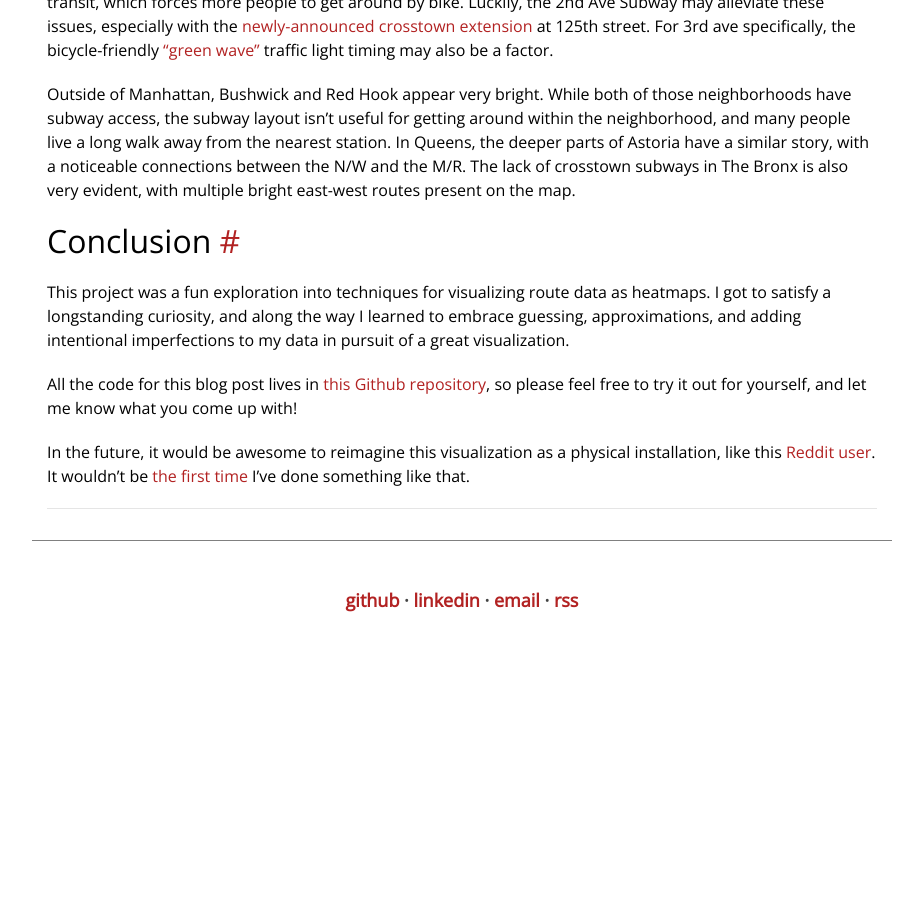
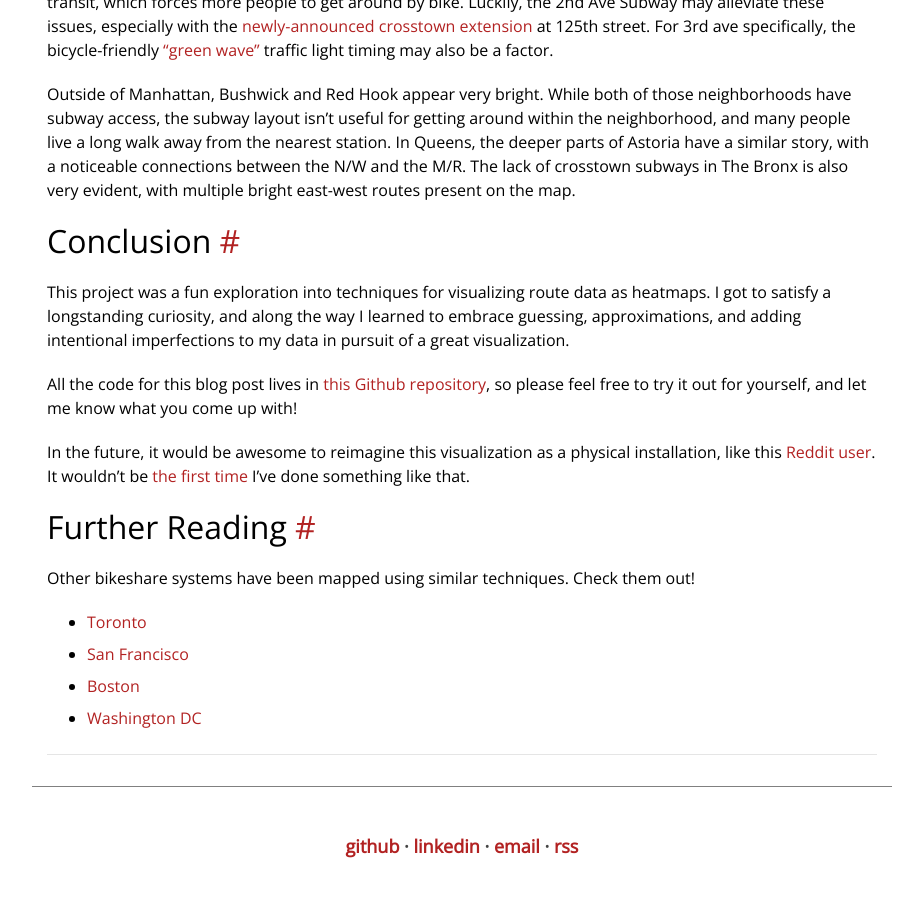
Before and after one commit to yangdanny97/yangdanny97.github.io, a Jekyll site: the page built from _posts/2026-01-17-citibike-strava-heatmap.md, in a window 1280 px wide and 900 px high, scrolled down 11140 px. Shown: the top 897 px of the window, without its empty margins (178-1101 px from the left). Built offline with Jekyll 4.4.1, drawn with Linux system fonts in a browser that asks for light colours; comment, search, counter and statistics services are not loaded; before the commit the page ends 11794 px from its top, so only the background shows below that; some of the changed text lies outside the part shown.

Commit message:
add further reading

```diff
--- a/_posts/2026-01-17-citibike-strava-heatmap.md
+++ b/_posts/2026-01-17-citibike-strava-heatmap.md
@@ -162,3 +162,11 @@ This project was a fun exploration into techniques for visualizing route data as
 All the code for this blog post lives in [this Github repository](https://github.com/yangdanny97/citibike-heatmap), so please feel free to try it out for yourself, and let me know what you come up with!
 
 In the future, it would be awesome to reimagine this visualization as a physical installation, like this [Reddit user](https://www.reddit.com/r/Strava/comments/177bpmm/a_3d_print_of_my_san_francisco_heatmap/). It wouldn't be [the first time](https://nightingaledvs.com/making-rat-revolution/) I've done something like that.
+
+# Further Reading
+
+Other bikeshare systems have been mapped using similar techniques. Check them out!
+- [Toronto](https://schoolofcities.github.io/bike-share-toronto/trips-062024)
+- [San Francisco](https://www.sfchronicle.com/sf/article/bay-wheels-bike-map-19972251.php)
+- [Boston](https://www.reddit.com/r/bikeboston/comments/1mv3tn5/map_of_estimated_bluebikes_traffic_volume/)
+- [Washington DC](https://mobilitylab.org/research/bike/where-and-how-do-capital-bikeshare-riders-use-bike-lanes/)
```
